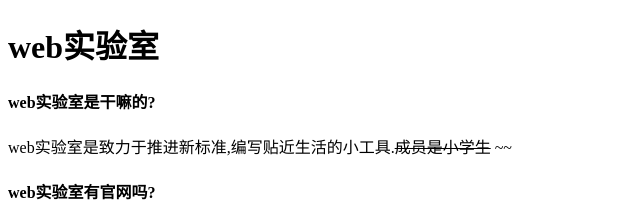
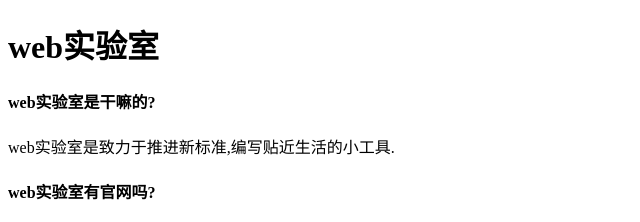
Before and after one commit to weblab/pages, a plain HTML site: page index.html in a window 1280 px wide. Shown: the top 222 px of the page, without its empty margins (0-640 px from the left). Drawn offline with Linux system fonts and the light colour scheme.

Commit message:
Update index.html

```diff
--- a/index.html
+++ b/index.html
@@ -17,7 +17,7 @@ var _hmt = _hmt || [];
   <body>
     <h1 id="h1-web-"><a name="web实验室" class="reference-link"></a> <span class="header-link octicon octicon-link"></span>web实验室</h1>
     <h4 id="h4-web-"><a name="web实验室是干嘛的?" class="reference-link"></a><span class="header-link octicon octicon-link"></span>web实验室是干嘛的?</h4>
-    <p>web实验室是致力于推进新标准,编写贴近生活的小工具.<del>成员是小学生</del> ~~</p> <h4 id="h4-web-"><a name="web实验室有官网吗?" class="reference-link"></a><span class="header-link octicon octicon-link"></span>web实验室有官网吗?</h4><p>有.<br><a href="https://web-lab.ml" title="官网">官网</a><br><a href="https://blog.web-lab.ml" title="博客">博客</a></p>
+    <p>web实验室是致力于推进新标准,编写贴近生活的小工具.</p> <h4 id="h4-web-"><a name="web实验室有官网吗?" class="reference-link"></a><span class="header-link octicon octicon-link"></span>web实验室有官网吗?</h4><p>有.<br><a href="https://web-lab.ml" title="官网">官网</a><br><a href="https://blog.web-lab.ml" title="博客">博客</a></p>
   </body>
 
 </html>
```
